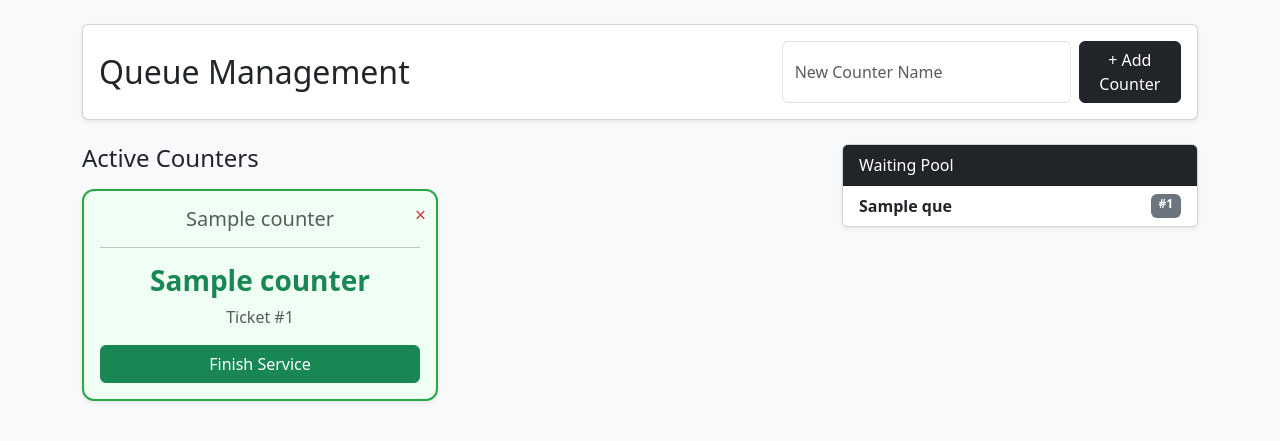
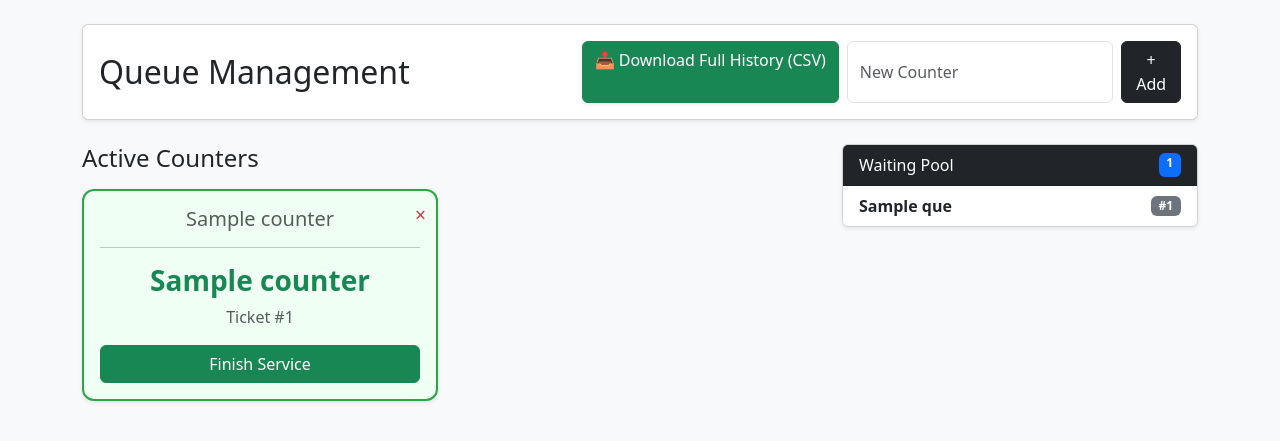
Before and after one commit to 3k100612-max/queue, a Flask app: page /admin in a window 1280 px wide. Shown: the top 441 px of the page. Run offline with Flask 3, Linux system fonts and the light colour scheme; a database or web service that is not in the repository returns one stand-in record (values such as "Sample title"); some libraries are stand-ins or nearby versions.

Commit message:
Update admin.html

```diff
--- a/templates/admin.html
+++ b/templates/admin.html
@@ -2,7 +2,7 @@
 <html lang="en">
 <head>
     <meta charset="UTF-8">
-    <title>Staff Admin</title>
+    <title>Staff Admin - Management</title>
     <link rel="stylesheet" href="https://cdn.jsdelivr.net/npm/bootstrap@5.3.0/dist/css/bootstrap.min.css">
     <style>
         body { background-color: #f8f9fa; }
@@ -13,16 +13,23 @@
 </head>
 <body class="p-4">
     <div class="container">
+
+        <!-- HEADER -->
         <div class="card shadow-sm mb-4">
-            <div class="card-body d-flex justify-content-between align-items-center">
+            <div class="card-body d-flex justify-content-between align-items-center flex-wrap gap-3">
                 <h2 class="mb-0">Queue Management</h2>
-                <form action="/add_counter" method="POST" class="d-flex gap-2">
-                    <input type="text" name="counter_name" class="form-control" placeholder="New Counter Name" required>
-                    <button type="submit" class="btn btn-dark">+ Add Counter</button>
-                </form>
+                <div class="d-flex gap-2">
+                    <a href="/export_history" class="btn btn-success shadow-sm">📥 Download Full History (CSV)</a>
+                    <form action="/add_counter" method="POST" class="d-flex gap-2">
+                        <input type="text" name="counter_name" class="form-control" placeholder="New Counter" required>
+                        <button type="submit" class="btn btn-dark">+ Add</button>
+                    </form>
+                </div>
             </div>
         </div>
+
         <div class="row">
+            <!-- ACTIVE COUNTERS -->
             <div class="col-md-8">
                 <h4 class="mb-3">Active Counters</h4>
                 <div class="row">
@@ -40,27 +47,34 @@
                                 {% else %}
                                     <h3 class="text-muted">Idle</h3>
                                     <p class="small">Ready for next</p>
-                                    <a href="/assign/{{ c.counter_id }}" class="btn btn-primary w-100">Call Next</a>
+                                    <a href="/assign/{{ c.counter_id }}" class="btn btn-primary w-100">Call Next Person</a>
                                 {% endif %}
                             </div>
                         </div>
                     </div>
                     {% else %}
-                    <div class="col-12 text-center py-5 text-muted">No counters found. Add one above.</div>
+                    <div class="col-12 text-center py-5 text-muted">
+                        <p>No counters configured yet. Use the form above to add one.</p>
+                    </div>
                     {% endfor %}
                 </div>
             </div>
+
+            <!-- WAITING LIST -->
             <div class="col-md-4">
                 <div class="card shadow-sm">
-                    <div class="card-header bg-dark text-white">Waiting Pool</div>
+                    <div class="card-header bg-dark text-white d-flex justify-content-between">
+                        <span>Waiting Pool</span>
+                        <span class="badge bg-primary">{{ waiting|length }}</span>
+                    </div>
                     <div class="list-group list-group-flush">
                         {% for p in waiting %}
-                        <div class="list-group-item d-flex justify-content-between">
+                        <div class="list-group-item d-flex justify-content-between align-items-center">
                             <strong>{{ p.customer_name }}</strong>
                             <span class="badge bg-secondary">#{{ p.id }}</span>
                         </div>
                         {% else %}
-                        <div class="list-group-item text-center text-muted py-4">Empty</div>
+                        <div class="list-group-item text-center text-muted py-4">Queue is empty</div>
                         {% endfor %}
                     </div>
                 </div>
```
